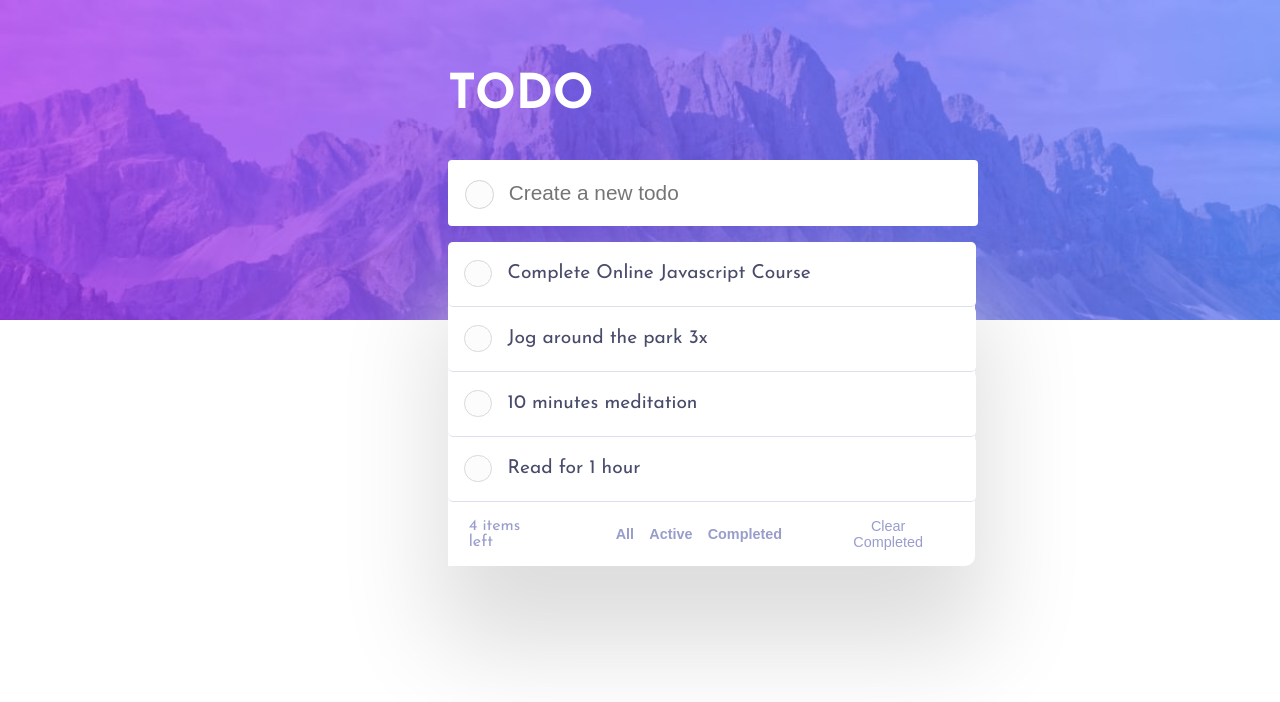
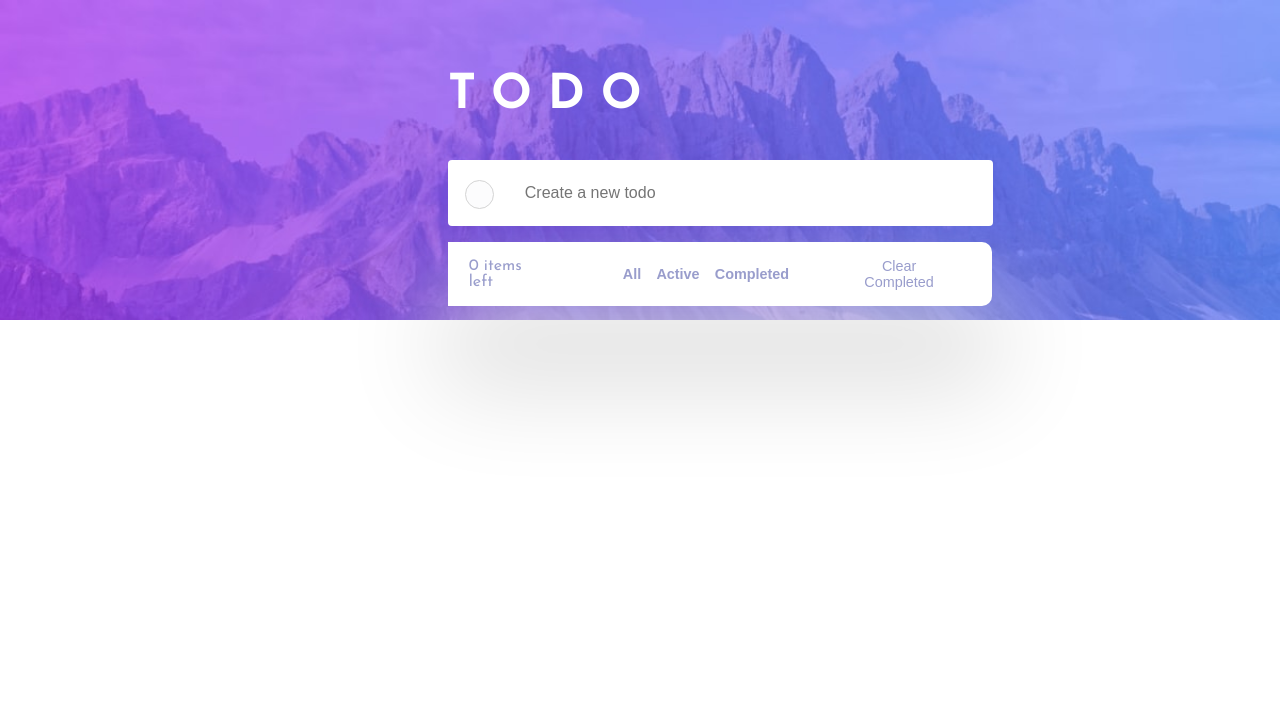
Before and after one commit to KiburYoseph/fem_react-todo-list, a React (Vite) app: page / in a window 1280 px wide. Shown: the top 702 px of the page. Built offline with nearby package versions, Linux system fonts and the light colour scheme.

Commit message:
Buttons Working, Light mode css done

```diff
--- a/src/App.css
+++ b/src/App.css
@@ -23,12 +23,13 @@ body {
   z-index: 99;
   top: 10%;
   left: 35%;
-  width: clamp(1rem, 40vw, 33rem);
+  width: clamp(1rem, 100vw, 33rem);
 }
 
 h1 {
   color: white;
   font-size: 3rem;
+  letter-spacing: 1rem;
 }
 
 form {
@@ -36,10 +37,10 @@ form {
 }
 
 input {
-  width: 91.6%;
+  width: 88.6%;
   height: 4rem;
-  font-size: 1.3rem;
-  padding-left: 3.8rem;
+  font-size: 1rem;
+  padding-left: 4.8rem;
   padding-right: 0px;
   border: transparent;
   margin-bottom: 1rem;
@@ -67,12 +68,26 @@ form > button {
 }
 
 .listCircle {
-  background-color: black;
   width: 1.6rem;
   height: 1.6rem;
   border-radius: 100%;
   border: solid 1px hsl(0, 0%, 85%);
-  background-color: hsl(236, 33%, 99%);
+  padding: 0px;
+  margin: 0px;
+  display: flex;
+  justify-content: center;
+  align-items: center;
+  transition: 300ms;
+}
+
+.completedCircletrue {
+  background-image: linear-gradient(to bottom right, hsl(192, 100%, 67%), hsl(280, 87%, 65%));
+  transition: 300ms;
+}
+
+.listCircle > img {
+  width: 50%;
+  transition: 300ms;
 }
 
 .listItem {
@@ -80,7 +95,7 @@ form > button {
   display: flex;
   align-items: center;
   justify-content: flex-start;
-  gap: 1rem;
+  gap: 2rem;
   list-style: none;
   background-color: rgb(255, 255, 255);
   width: 97%;
@@ -89,8 +104,31 @@ form > button {
   padding: 0px;
   padding-left: 1rem;
   color: hsl(235, 19%, 35%);
-  font-size: 1.2rem;
+  font-size: 1.1rem;
   cursor: pointer;
+  transition: 300ms;
+}
+
+.deleteBtn {
+  background: transparent;
+  border: none;
+  margin-left: auto;
+  margin-right: 1rem;
+  opacity: 0;
+  transition: 400ms;
+}
+
+.deleteBtn > img {
+  width: 1.1rem;
+}
+
+.listItem:hover .deleteBtn {
+  opacity: 1;
+}
+
+.completedtrue {
+  text-decoration: line-through;
+  color: rgb(175, 175, 175);
 }
 
 .info {
@@ -102,16 +140,19 @@ form > button {
   padding-left: 1.3rem;
   padding-right: 1.3rem;
   gap: 2rem;
+  transition: 300ms;
 }
 
 .info > p {
   color: hsl(236, 33%, 70%);
+  transition: 300ms;
 }
 
 .interactions {
   display: flex;
   gap: 0.2rem;
   margin-left: 2.2rem;
+  transition: 300ms;
 }
 
 .interactions > button {
@@ -120,6 +161,11 @@ form > button {
   color: hsl(236, 33%, 70%);
   font-size: 0.9rem;
   font-weight: 700;
+  transition: 300ms;
+}
+
+button:hover {
+  color: hsl(220, 98%, 61%);
 }
 
 .clearComp {
@@ -129,9 +175,9 @@ form > button {
   color: hsl(236, 33%, 70%);
   font-size: 0.9rem;
   font-weight: 500;
+  transition: 300ms;
 }
 
 button {
   cursor: pointer;
-
 }
--- a/src/App.jsx
+++ b/src/App.jsx
@@ -1,29 +1,99 @@
+import { useState } from 'react'
 import './App.css'
 
 const App = () => {
+  const [newItem, setNewItem] = useState('');
+  const [todos, setTodos] = useState([]);
+  const [listState, setListState] = useState('all');
+
+
+  const handleSumbit = (e) => {
+    e.preventDefault()
+
+    if (newItem != '') {
+      setTodos(currentTodos => {
+        return [...currentTodos,  {
+          id: crypto.randomUUID(), title: newItem, completed:false
+        }]
+      })
+
+      setNewItem('')
+    }
+  }
+
+  const toggleTodo = (id, completed) => {
+    setTodos(currentTodos => {
+      return currentTodos.map(todo => {
+        if(todo.id === id) {
+          return  { ...todo, completed: !completed}
+        }
+
+        return todo
+
+      })
+    })
+  }
+
+  const deleteTodo = (id) => {
+    setTodos(currentTodos => {
+      return currentTodos.filter(todo => todo.id != id)
+    })
+  }
+
+  const clearCompleted = () => {
+    setTodos(currentTodos => {
+      return currentTodos.filter(todo => todo.completed == false)
+    })
+  }
+
   return (
     <>
       <main className='main'>
         <section className='hero'></section>
         <section className='content'>
           <h1>TODO</h1>
-          <form>
-            <input placeholder='Create a new todo'></input>
+          <form onSubmit={handleSumbit}>
+            <input placeholder='Create a new todo' value={newItem} onChange={e => setNewItem(e.target.value)}></input>
             <button className='inputButton'></button>
           </form>
           <div className='list'>
-              <div className='listItem'><div className='listCircle'></div> Complete Online Javascript Course</div>
-              <div className='listItem'><div className='listCircle'></div> Jog around the park 3x</div>
-              <div className='listItem'><div className='listCircle'></div> 10 minutes meditation</div>
-              <div className='listItem'><div className='listCircle'></div> Read for 1 hour</div>
+
+          {listState == 'all' ? todos.map(todo => {
+              return <div className={`listItem  completed${todo.completed}`} key={todo.id} onClick={() => toggleTodo(todo.id, todo.completed)}><div className={`listCircle completedCircle${todo.completed}`}>
+
+                {todo.completed ? <img src='src/assets/icon-check.svg'></img> : null}
+                </div> {todo.title} <button className='deleteBtn' onClick={() => deleteTodo(todo.id)}><img src='./src/assets/icon-cross.svg'></img></button></div>
+
+            })  : null}
+
+            {listState == 'active' ? todos.map(todo => {
+              if (todo.completed == false) {
+                return <div className={`listItem  completed${todo.completed}`} key={todo.id} onClick={() => toggleTodo(todo.id, todo.completed)}><div className={`listCircle completedCircle${todo.completed}`}>
+
+              {todo.completed ? <img src='src/assets/icon-check.svg'></img> : null}
+              </div> {todo.title} <button className='deleteBtn' onClick={() => deleteTodo(todo.id)}><img src='./src/assets/icon-cross.svg'></img></button></div>
+              }
+
+            }) : null}
+
+            {listState == 'completed' ? todos.map(todo => {
+              if (todo.completed == true) {
+                return <div className={`listItem  completed${todo.completed}`} key={todo.id} onClick={() => toggleTodo(todo.id, todo.completed)}><div className={`listCircle completedCircle${todo.completed}`}>
+
+              {todo.completed ? <img src='src/assets/icon-check.svg'></img> : null}
+              </div> {todo.title} <button className='deleteBtn' onClick={() => deleteTodo(todo.id)}><img src='./src/assets/icon-cross.svg'></img></button></div>
+              }
+
+            }) : null}
+
             <section className='info'>
-              <p>4 items left</p>
+              <p>{todos.length} items left</p>
               <div className='interactions'>
-                <button>All</button>
-                <button>Active</button>
-                <button>Completed</button>
+                <button onClick={() => setListState('all')}>All</button>
+                <button onClick={() => setListState('active')}>Active</button>
+                <button onClick={() => setListState('completed')}>Completed</button>
               </div>
-                <button className='clearComp'>Clear Completed</button>
+                <button className='clearComp' onClick={() => clearCompleted()}>Clear Completed</button>
             </section>
           </div>
 
```
